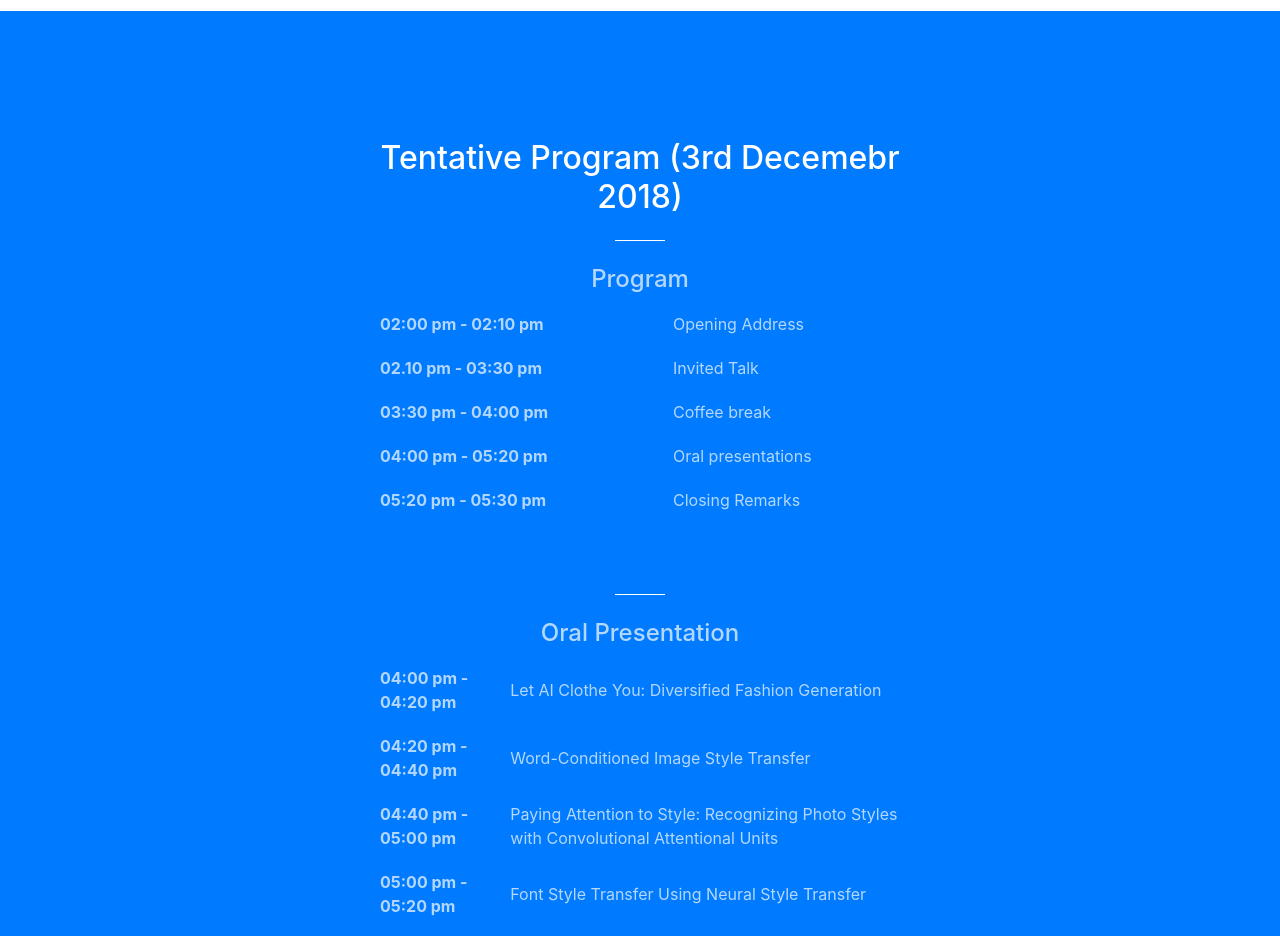
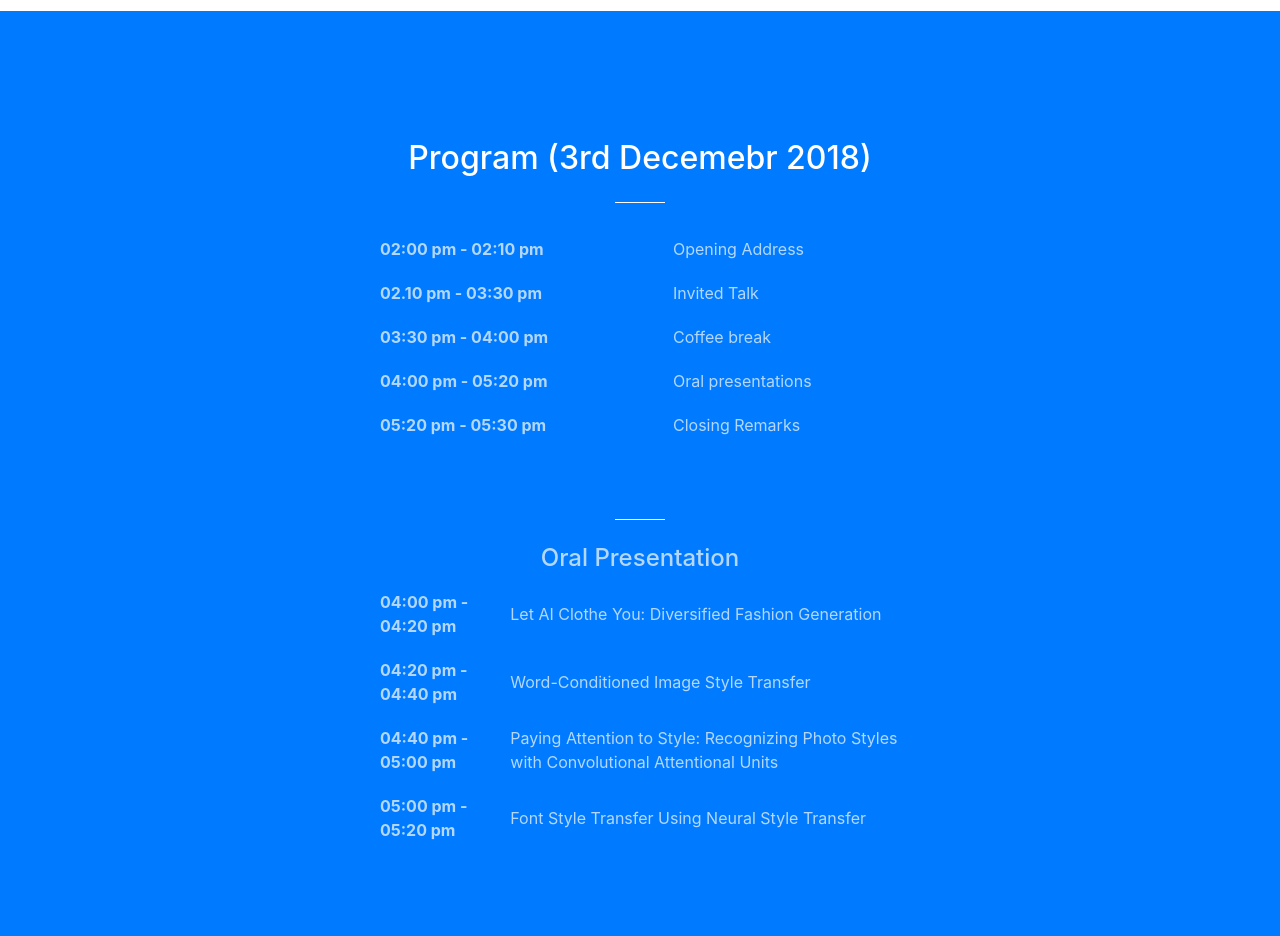
Before and after one commit to AIAesthetics/AIAesthetics.github.io, a website with bundled scripts: page index.html in a window 1280 px wide. Shown: the part 4820-5756 px from the top of the page. Built offline with nearby package versions, Linux system fonts and the light colour scheme.

Commit message:
Program changed

```diff
--- a/index.html
+++ b/index.html
@@ -321,9 +321,8 @@
       <div class="container">
         <div class="row">
           <div class="col-lg-6 mx-auto text-center">
-            <h2 class="section-heading text-white">Tentative Program (3rd Decemebr 2018)</h2>
+            <h2 class="section-heading text-white">Program (3rd Decemebr 2018)</h2>
             <hr class="light my-4">
-            <center><h4 class="text-faded">Program</h4></center>
             <table width="100%" cellpadding="10" align="center">
               <tr>
                 <td>
```
